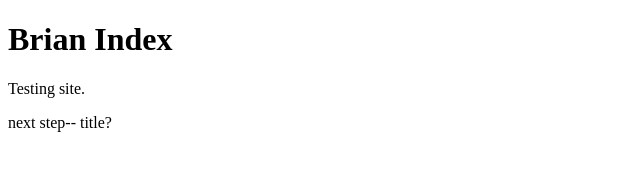
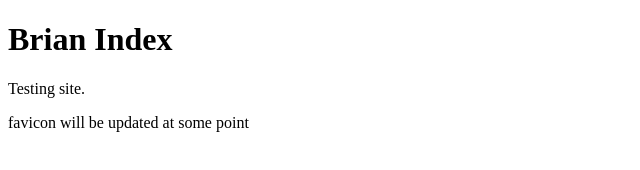
Before and after one commit to mynameisntbrian/mynameisntbrian.github.io, a plain HTML site: page index.html in a window 1280 px wide. Shown: the whole page, without its empty margins (0-640 px from the left). Drawn offline with Linux system fonts and the light colour scheme.

Commit message:
Update index.html

```diff
--- a/index.html
+++ b/index.html
@@ -7,7 +7,7 @@
         <h1>Brian Index</h1>
         <p>Testing site.</p>
         <div>
-            <p>next step-- title?</p>
+            <p>favicon will be updated at some point</p>
         </div>
     </body>
 </html>
```
